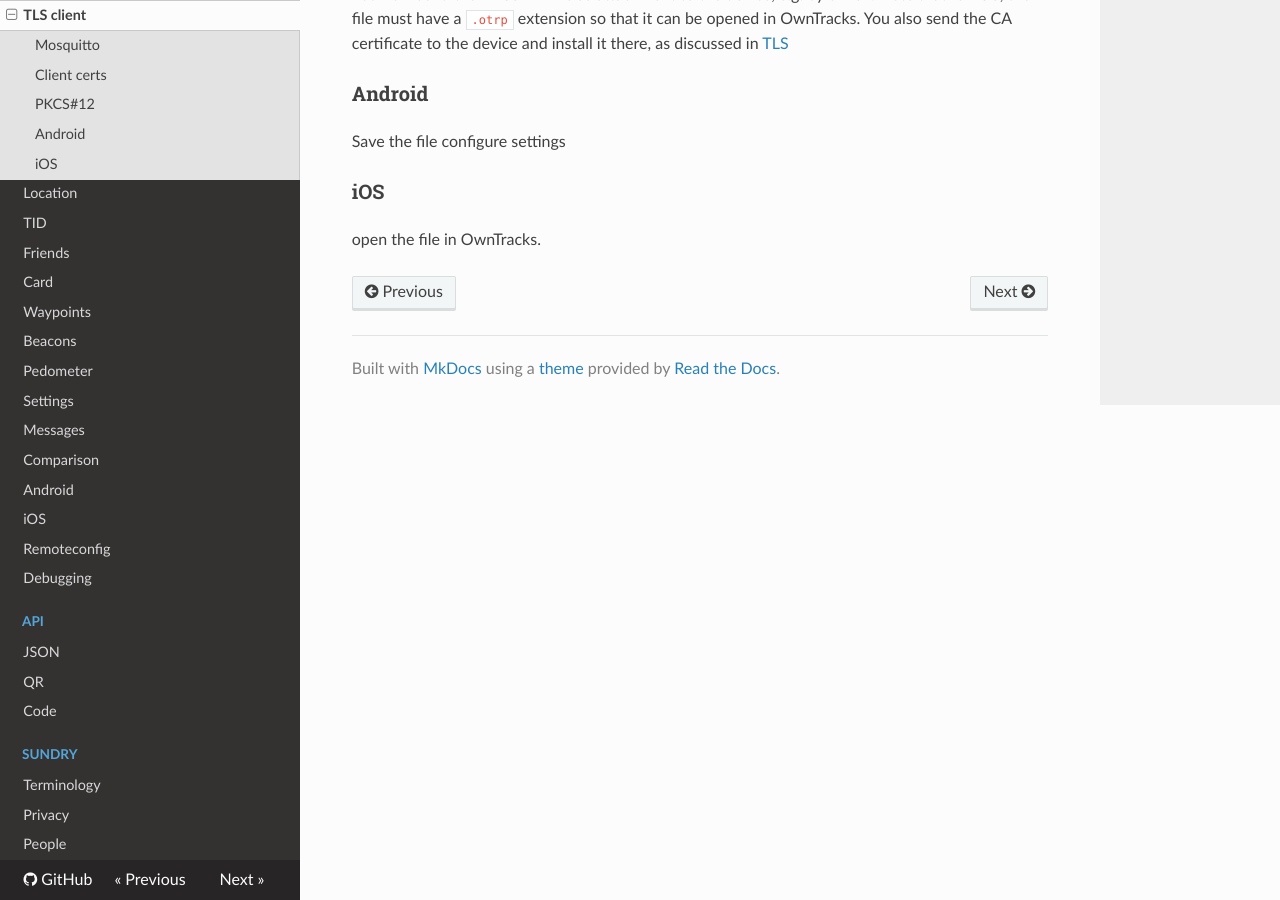
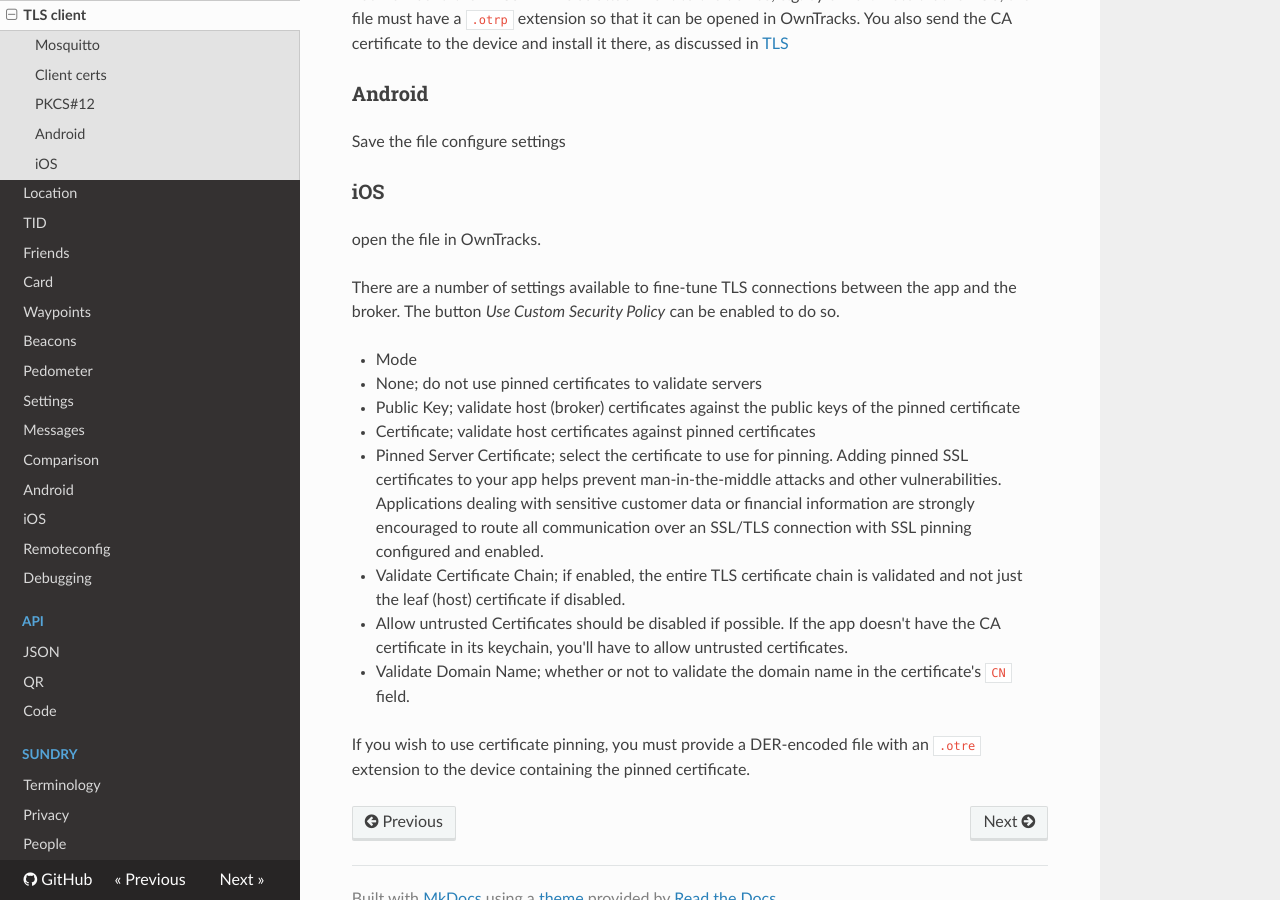
Before and after one commit to owntracks/booklet, an MkDocs documentation site: the page built from docs/features/tlscert.md, in a window 1280 px wide and 900 px high, scrolled down 962 px. Built offline with MkDocs 1.6.1, drawn with Linux system fonts in a browser that asks for light colours; nearby versions of some CDN libraries; old or Windows-style settings are respelled for this version of MkDocs.

Commit message:
client cert details iOS

```diff
--- a/docs/features/tlscert.md
+++ b/docs/features/tlscert.md
@@ -56,3 +56,18 @@ configure settings
 ### iOS
 
 open the file in OwnTracks.
+
+
+There are a number of settings available to fine-tune TLS connections between the app and the broker. The button _Use Custom Security Policy_ can be enabled to do so.
+
+* Mode
+  * None; do not use pinned certificates to validate servers
+  * Public Key; validate host (broker) certificates against the public keys of the pinned certificate
+  * Certificate; validate host certificates against pinned certificates
+* Pinned Server Certificate; select the certificate to use for pinning. Adding pinned SSL certificates to your app helps prevent man-in-the-middle attacks and other vulnerabilities. Applications dealing with sensitive customer data or financial information are strongly encouraged to route all communication over an SSL/TLS connection with SSL pinning configured and enabled.
+
+* Validate Certificate Chain; if enabled, the entire TLS certificate chain is validated and not just the leaf (host) certificate if disabled.
+* Allow untrusted Certificates should be disabled if possible. If the app doesn't have the CA certificate in its keychain, you'll have to allow untrusted certificates.
+* Validate Domain Name; whether or not to validate the domain name in the certificate's `CN` field.
+
+If you wish to use certificate pinning, you must provide a DER-encoded file with an `.otre` extension to the device containing the pinned certificate.
```
